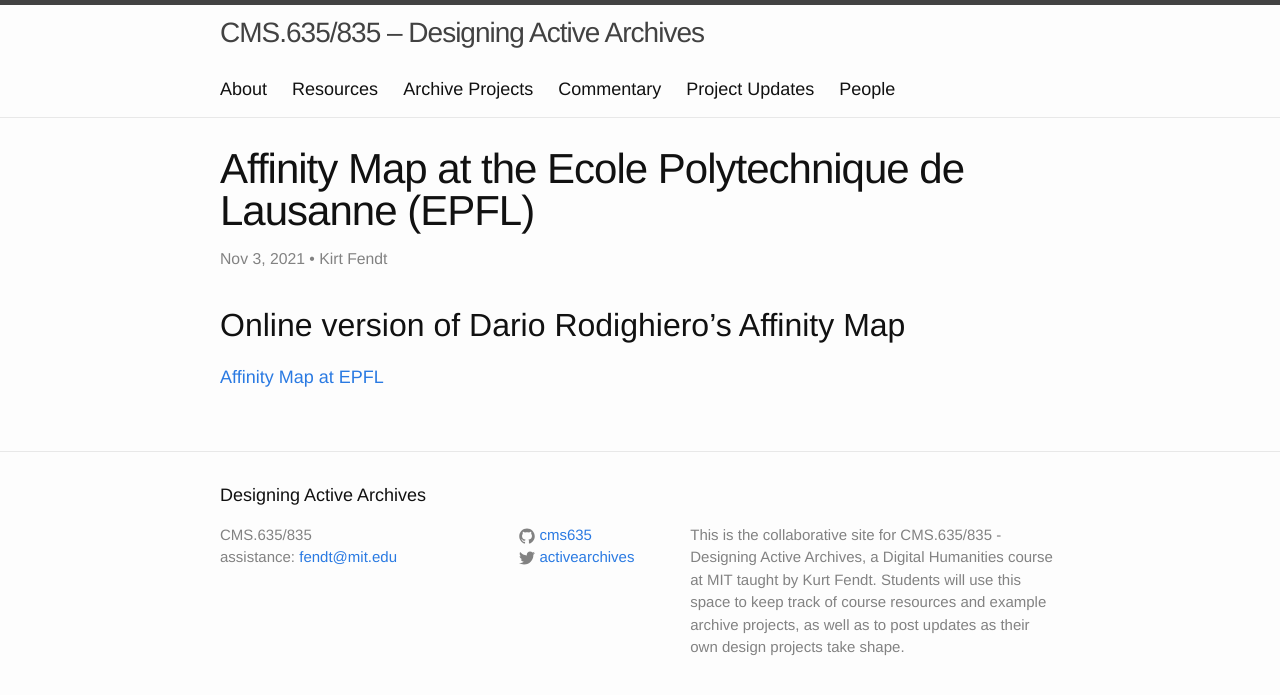
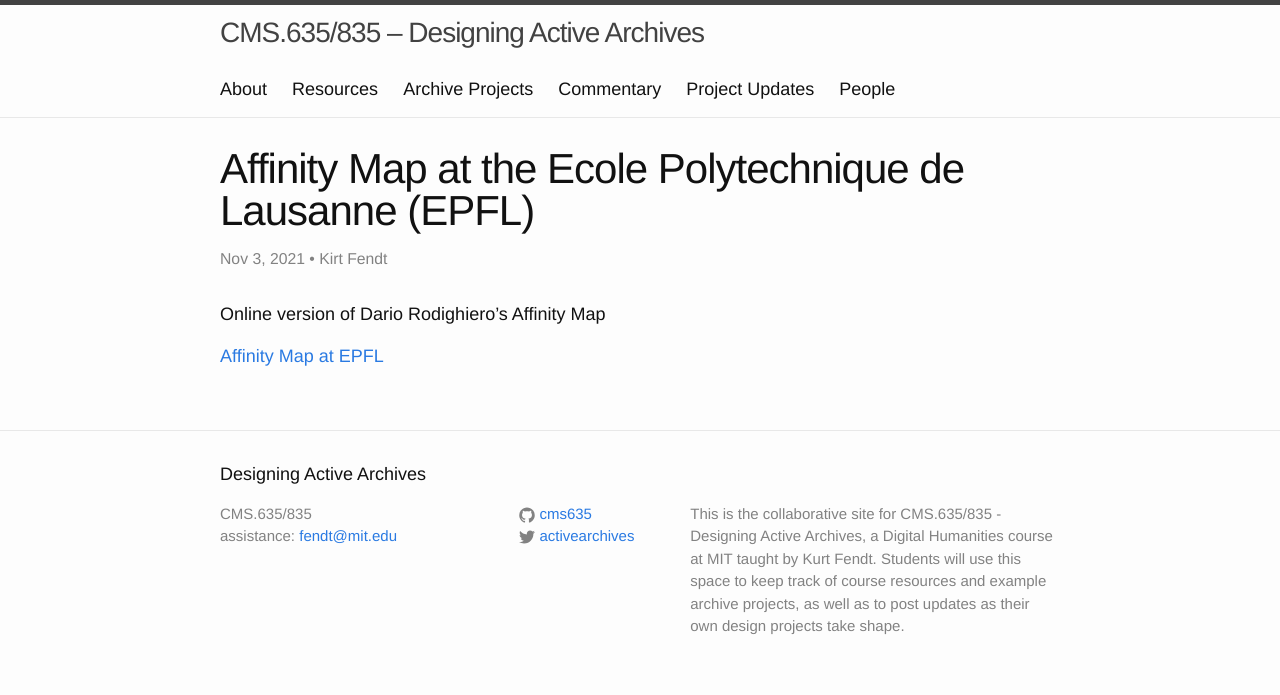
Before and after one commit to cms635/cms635.github.io, a Jekyll site: the page built from _posts/2021-11-03-affinity-map-at-the-ecole-polytechnique-de-lausanne-epfl.md, in a window 1280 px wide. Shown: the top 695 px of the page. Built offline with Jekyll 4.4.1, drawn with Linux system fonts in a browser that asks for light colours.

```diff
--- a/_posts/2021-11-03-affinity-map-at-the-ecole-polytechnique-de-lausanne-epfl.md
+++ b/_posts/2021-11-03-affinity-map-at-the-ecole-polytechnique-de-lausanne-epfl.md
@@ -5,6 +5,6 @@ category: datasets
 title: Affinity Map at the Ecole Polytechnique de Lausanne (EPFL)
 author: Kirt Fendt
 ---
-## Online version of Dario Rodighiero's Affinity Map
+Online version of Dario Rodighiero's Affinity Map
 
 [Affinity Map at EPFL](https://affinitymap.epfl.ch)
```
